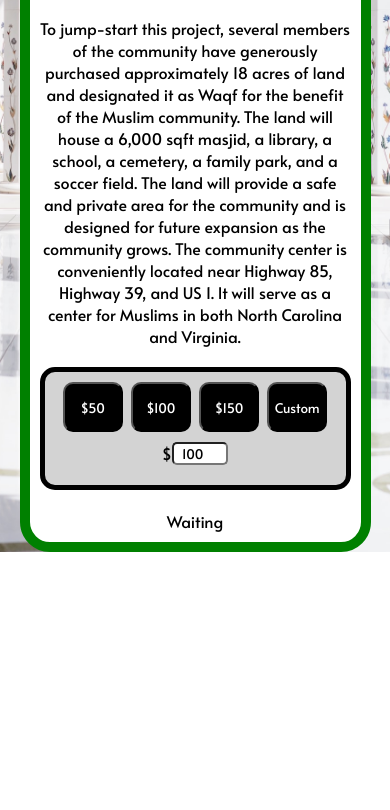
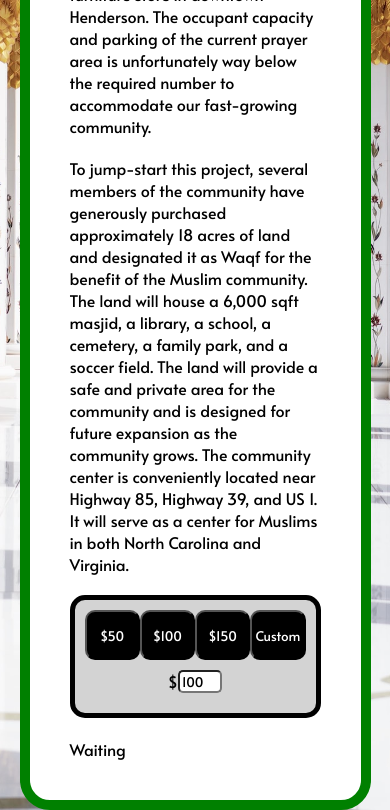
Before and after one commit to MuhammedKasem/HendersonMasjid, a Gatsby site: page /donate in a window 390 px wide. Shown: the part 742-1552 px from the top of the page. Before the commit the page ends 1294 px from the top, so only its background shows below. Built offline with nearby package versions, Linux system fonts and the light colour scheme; Gatsby itself is replaced by a stand-in of ours; no server answers.

Commit message:
Fixed visual issues on mobile layouts

```diff
--- a/src/components/Donate/DonatePage.css
+++ b/src/components/Donate/DonatePage.css
@@ -19,7 +19,7 @@
 .paypalBtns {
   display: flex;
   flex-direction: column;
-  width: 50%;
+  width: 60%;
   justify-content: center;
   align-self: center;
   border: black solid 5px;
@@ -78,8 +78,8 @@
   width: 50%;
   border: solid green 10px;
   border-radius: 30px;
-  text-align: center;
-  padding: 10px;
+  text-align: left;
+  padding: 40px;
   gap: 20px;
   /* backdrop-filter: blur(20px); */
   background: white;
--- a/src/components/Donate/DonatePage.js
+++ b/src/components/Donate/DonatePage.js
@@ -18,9 +18,8 @@
             The community center is conveniently located near Highway 85, Highway 39, and US 1. It will serve as a center for Muslims in both North Carolina and Virginia.
           </p>
           <DonateButton></DonateButton>
-          <PrayerTimes />
+          <PrayerTimes/>
         </div>
-
       </div>
     </>
   )
--- a/src/components/PaypalButton.jsx
+++ b/src/components/PaypalButton.jsx
@@ -1,4 +1,4 @@
-import React, {  useState } from 'react';
+import React, { useState } from 'react';
 import { PayPalScriptProvider, PayPalButtons } from '@paypal/react-paypal-js'
 const DonateButton = () => {
   const [price, setPrice] = useState(100);
@@ -27,14 +27,14 @@
   return (
     <>
       <div className="paypalBtns">
-          <div className= "presetAmounts">
+        <div className="presetAmounts">
           <button onClick={() => setPrice(50)} className="presetAmt">$50</button>
           <button onClick={() => setPrice(100)} className="presetAmt">$100</button>
           <button onClick={() => setPrice(150)} className="presetAmt">$150</button>
           <button className="presetAmt">Custom</button>
         </div>
         <div className="flexRow">
-          <span>$</span><input className="inputPayment" type="number" onChange={(e) => {setPrice(e.target.value); console.log(price);}} value={price} />
+          <span>$</span><input className="inputPayment" type="number" onChange={(e) => { setPrice(e.target.value); console.log(price); }} value={price} />
         </div>
         <PayPalScriptProvider options={{ "client-id": "AfBJ2Ey_RvEdKSmwVn5T1MvqpVBDbUtSVSFkO1MHvLg17XoyAia9zd9Hme5zR0er0oWb9-XCgkEDdpdF" }}>
           <PayPalButtons
--- a/src/components/PrayerTimes/PrayerTimes.css
+++ b/src/components/PrayerTimes/PrayerTimes.css
@@ -12,6 +12,7 @@
   gap: 5px;
   justify-content: space-between;
   backdrop-filter: blur(10px);
+  text-align: center;
 }
 
 .fajr, .dhuhr, .asr, .maghrib, .isha {
@@ -32,5 +33,7 @@
    border: green solid 8px;
    border-radius: 30px;
    background: white;
+   align-self: center;
+   text-align: center;
  }
 }
```
Also changed, not shown: src/components/PrayerTimes/PrayerTimes.js (line endings or trailing spaces). Lines whose indentation alone changed are shown as unchanged.
